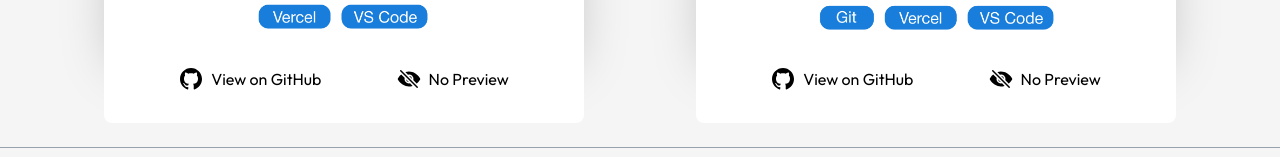
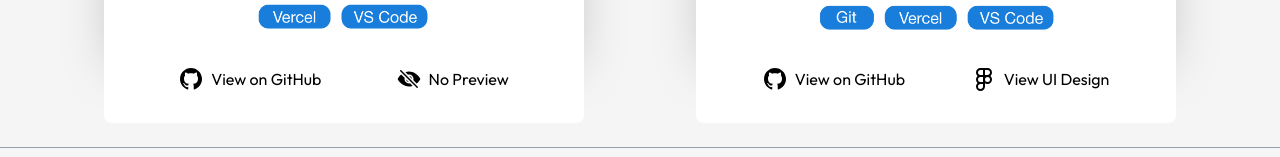
Before and after one commit to rvquiestas/my-portfolio, a React (Vite) app in the folder frontend/: page /projects in a window 1280 px wide. Shown: the part 1361-1518 px from the top of the page. Built offline with nearby package versions, Linux system fonts and the light colour scheme; the HTML template or start-up script is replaced by a standard one.

Commit message:
Add 'View UI Design' in my Portfolio Website

```diff
--- a/frontend/src/components/ProjectsCard.jsx
+++ b/frontend/src/components/ProjectsCard.jsx
@@ -1,6 +1,7 @@
 import { ThemeProvider } from '../Context/ThemeContext';
 import { GrGithub } from "react-icons/gr";
 import { IoEye, IoEyeOff } from "react-icons/io5";
+import { FiFigma } from "react-icons/fi";
 import { assets } from "../assets/assets.js";
 
 const ProjectsCard = () => {
@@ -16,8 +17,8 @@ const ProjectsCard = () => {
             src={theme === "dark" ? assets.darkProj1 : assets.lightProj1}
             />
             <div className='flex items-center justify-evenly rounded-b-lg pt-4 pb-8 bg-project-bg text-primary'>
-                <a href="https://github.com/rvquiestas/MGWRPC-WEBSITE" target="_blank" rel="noopener noreferrer" className="flex items-center gap-2 hover:text-secondary"><GrGithub size={20} className="sm:w-6 sm:h-6"/>View on GitHub</a>
-                <a href="https://mgwrpc-frontend.vercel.app/" target="_blank" rel="noopener noreferrer" className="flex items-center gap-2 hover:text-secondary"><IoEye size={20} className="sm:w-6 sm:h-6"/>Live Preview</a>
+                <a href="https://github.com/rvquiestas/MGWRPC-WEBSITE" target="_blank" rel="noopener noreferrer" className="flex items-center gap-2 hover:text-secondary"><GrGithub className="sm:w-6 sm:h-6"/>View on GitHub</a>
+                <a href="https://mgwrpc-frontend.vercel.app/" target="_blank" rel="noopener noreferrer" className="flex items-center gap-2 hover:text-secondary"><IoEye className="sm:w-6 sm:h-6"/>Live Preview</a>
             </div>
         </div>
 
@@ -29,8 +30,8 @@ const ProjectsCard = () => {
             src={theme === "dark" ? assets.darkProj1a : assets.lightProj1a}
             />
             <div className='flex items-center justify-evenly rounded-b-lg pt-4 pb-8 bg-project-bg text-primary'>
-                <a href="https://github.com/rvquiestas/MGWRPC-WEBSITE" target="_blank" rel="noopener noreferrer" className="flex items-center gap-2 hover:text-secondary"><GrGithub size={20} className="sm:w-6 sm:h-6"/>View on GitHub</a>
-                <a href="https://mgwrpc-website.vercel.app/" target="_blank" rel="noopener noreferrer" className="flex items-center gap-2 hover:text-secondary"><IoEye size={20} className="sm:w-6 sm:h-6"/>Live Preview</a>
+                <a href="https://github.com/rvquiestas/MGWRPC-WEBSITE" target="_blank" rel="noopener noreferrer" className="flex items-center gap-2 hover:text-secondary"><GrGithub className="sm:w-6 sm:h-6"/>View on GitHub</a>
+                <a href="https://mgwrpc-website.vercel.app/" target="_blank" rel="noopener noreferrer" className="flex items-center gap-2 hover:text-secondary"><IoEye className="sm:w-6 sm:h-6"/>Live Preview</a>
             </div>
         </div>
 
@@ -42,8 +43,8 @@ const ProjectsCard = () => {
             src={theme === "dark" ? assets.darkProj2 : assets.lightProj2}
             />
             <div className='flex items-center justify-evenly rounded-b-lg pt-4 pb-8 bg-project-bg text-primary'>
-                <a href="https://github.com/rvquiestas/SKUDL_Website" target="_blank" rel="noopener noreferrer" className="flex items-center gap-2 hover:text-secondary"><GrGithub size={20} className="sm:w-6 sm:h-6"/>View on GitHub</a>
-                <a href="" target="_blank" rel="noopener noreferrer" className="flex items-center gap-2 pointer-events-none"><IoEyeOff size={20} className="sm:w-6 sm:h-6"/>No Preview</a>
+                <a href="https://github.com/rvquiestas/SKUDL_Website" target="_blank" rel="noopener noreferrer" className="flex items-center gap-2 hover:text-secondary"><GrGithub className="sm:w-6 sm:h-6"/>View on GitHub</a>
+                <a href="" target="_blank" rel="noopener noreferrer" className="flex items-center gap-2 pointer-events-none"><IoEyeOff className="sm:w-6 sm:h-6"/>No Preview</a>
             </div>
         </div>
 
@@ -55,8 +56,8 @@ const ProjectsCard = () => {
             src={theme === "dark" ? assets.darkProj3 : assets.lightProj3}
             />
             <div className='flex items-center justify-evenly rounded-b-lg pt-4 pb-8 bg-project-bg text-primary'>
-                <a href="https://github.com/rvquiestas/my-portfolio" target="_blank" rel="noopener noreferrer" className="flex items-center gap-2 hover:text-secondary"><GrGithub size={20} className="sm:w-6 sm:h-6"/>View on GitHub</a>
-                <a href="" target="_blank" rel="noopener noreferrer" className="flex items-center gap-2 pointer-events-none"><IoEyeOff size={20} className="sm:w-6 sm:h-6"/>No Preview</a>
+                <a href="https://github.com/rvquiestas/my-portfolio" target="_blank" rel="noopener noreferrer" className="flex items-center gap-2 hover:text-secondary"><GrGithub className="sm:w-6 sm:h-6"/>View on GitHub</a>
+                <a href="https://www.figma.com/design/je3wT5hlCSuQoxOZ0hTFGU/MY-PORTFOLIO-WEBSITE?m=auto&t=9w72PmC9oSWHOfaZ-1" target="_blank" rel="noopener noreferrer" className="flex items-center gap-2 hover:text-secondary"><FiFigma className="sm:w-6 sm:h-6"/>View UI Design</a>
             </div>
         </div>
     </div>
```
